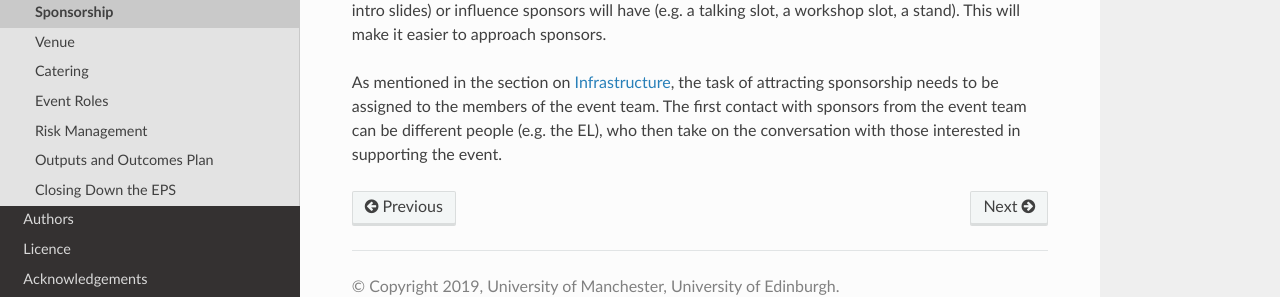
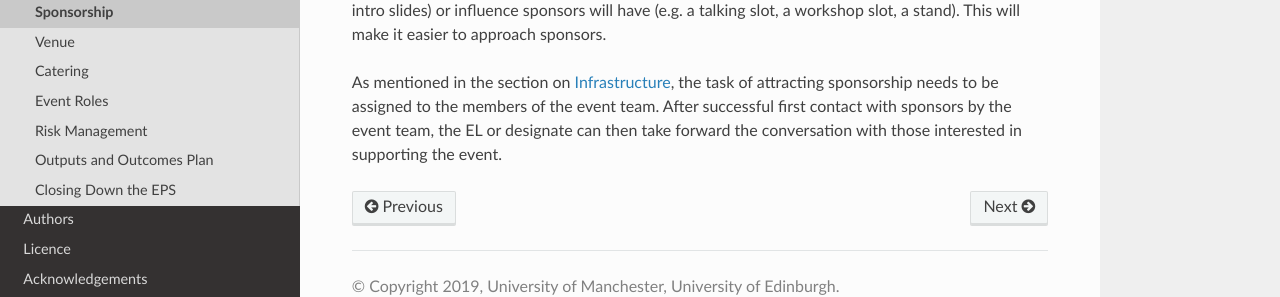
Before and after one commit to softwaresaved/event-organisation-guide, a Sphinx documentation site: the page built from docs/eog/eps-sponsorship.rst, in a window 1280 px wide. Shown: the part 497-794 px from the top of the page. Built offline with Sphinx 7.4.7 and the Read the Docs theme 2.0.0, drawn with Linux system fonts in a browser that asks for light colours.

Commit message:
a typo in the header for the exploration stage and removing some repitition in the sponsorship section.

```diff
--- a/docs/eog/eps-sponsorship.rst
+++ b/docs/eog/eps-sponsorship.rst
@@ -19,5 +19,5 @@
 have (e.g. a talking slot, a workshop slot, a stand). This will  make it easier to approach sponsors.
 
 As mentioned in the section on :doc:`eps-infrastructure`, the task of attracting sponsorship needs to be assigned to the members of the event team.
-The first contact with sponsors from the event team can be different people (e.g. the EL), who then take on the conversation
+After successful first contact with sponsors by the event team, the EL or designate can then take forward the conversation
 with those interested in supporting the event.
--- a/docs/eog/ideas-exploration-stage.rst
+++ b/docs/eog/ideas-exploration-stage.rst
@@ -7,8 +7,6 @@
 
 An overall goal and aim should crystallise by the end of the IES stage, but this is more formally detailed as part of the FS stage.
 When deciding what the goals and aims of the event should be you need to think about the target audience for the event. An initial understanding of who the audience will be should be defined at this stage - i.e. which section of the community are you targeting by running this event.
-
-Implicit in thinking about goals and aims is who the audience for the event will be – an initial understanding of the audience should be defined at this stage.
 
 This is also the stage at which the financial parameters should be agreed. For example, is the event intending to make a profit, break even, run as a free event or even allowed to make a loss? If the event is allowed to make a financial loss (e.g. a pump-priming event), then the limits of that loss need to be agreed.
 
```
Also changed, not shown: other parts of docs/eog/ideas-exploration-stage.rst (+1 -1 lines).
